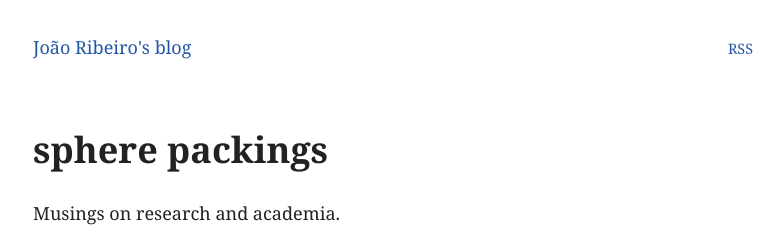
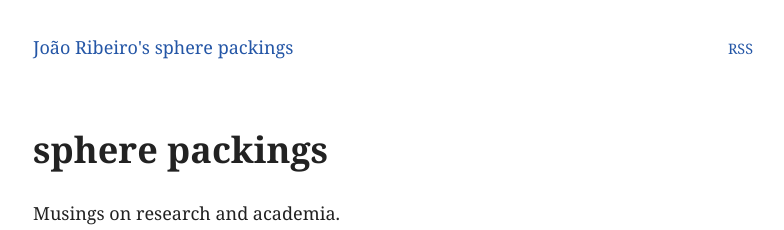
Before and after one commit to jmlribeiro/blog, a Jekyll site: the page built from index.html, in a window 1280 px wide. Shown: the top 230 px of the page, without its empty margins (247-1031 px from the left). Built offline with Jekyll 4.4.1, drawn with Linux system fonts in a browser that asks for light colours.

Commit message:
Update _config.yml

```diff
--- a/_config.yml
+++ b/_config.yml
@@ -1,4 +1,4 @@
-title: "João Ribeiro's blog"
+title: "João Ribeiro's sphere packings"
 description: ""
 
 url: "https://jmlribeiro.github.io"
```
